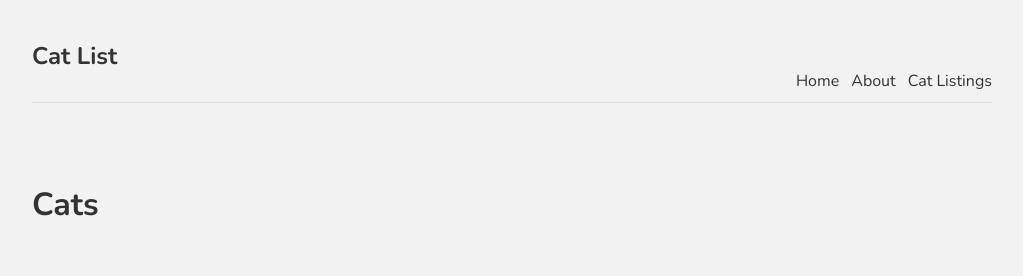
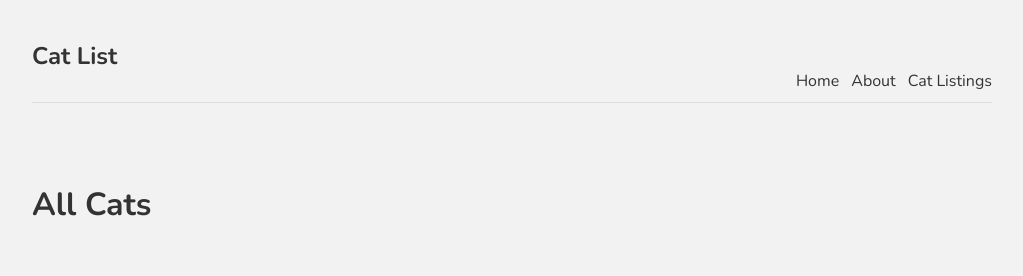
Before and after one commit to ZachatorCodes/catlist-next, a Next.js app: page /cats in a window 1280 px wide. Shown: the top 276 px of the page, without its empty margins (128-1151 px from the left). Built offline with nearby package versions, Linux system fonts and the light colour scheme.

Commit message:
imported stylesheet

```diff
--- a/src/pages/cats/index.tsx
+++ b/src/pages/cats/index.tsx
@@ -1,7 +1,9 @@
+import styles from "@/styles/Cats.module.css"
+
 const Cats = () => {
   return (
     <div>
-      <h1>Cats</h1>
+      <h1>All Cats</h1>
     </div>
   );
 };
```
